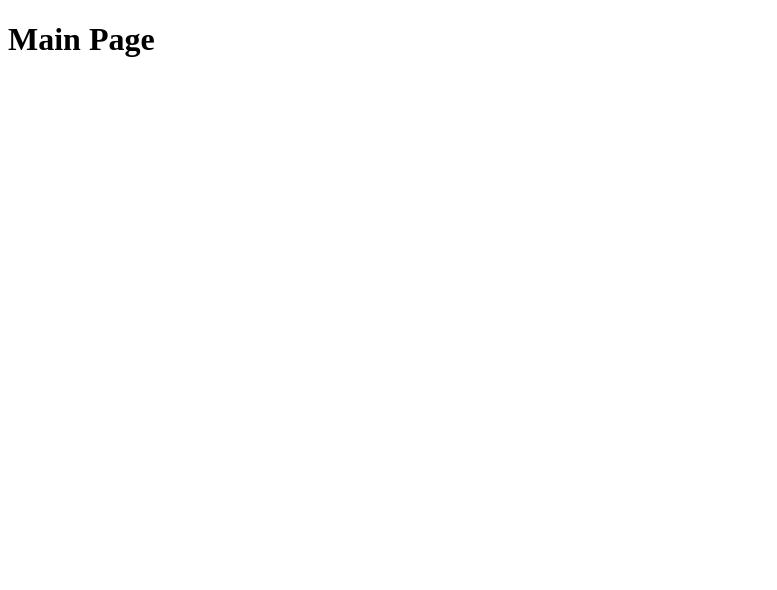
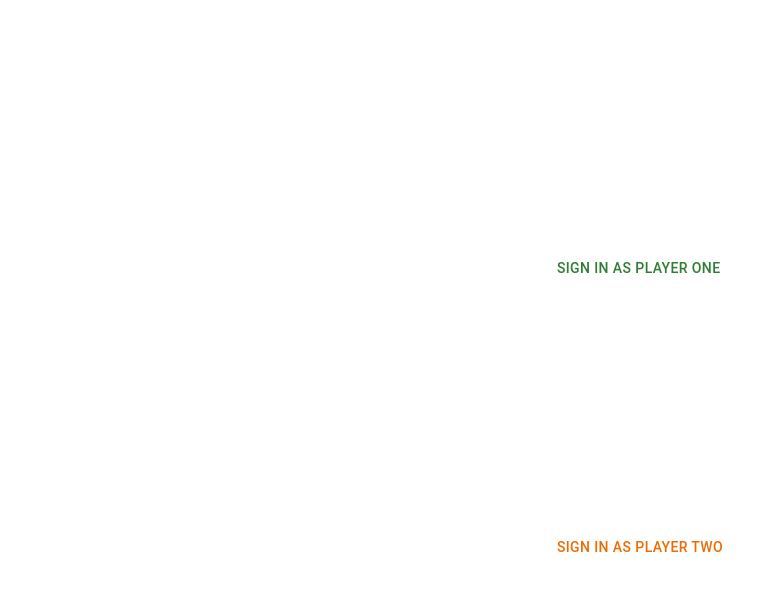
Before and after one commit to ajaynair1998/alternate-squad-picking-with-socketio, a React (Create React App) app in the folder frontend/: page / in a window 1280 px wide. Shown: the top 590 px of the page, without its empty margins (0-777 px from the left). Built offline with nearby package versions, Linux system fonts and the light colour scheme.

Commit message:
add : player one and player two screens

```diff
--- a/frontend/src/App.tsx
+++ b/frontend/src/App.tsx
@@ -1,9 +1,17 @@
 import React from "react";
+import Lobby from "./pages/Lobby";
+import PlayerOne from "./pages/Player-One";
+import PlayerTwo from "./pages/Player-Two";
+import { Routes, Route, Link } from "react-router-dom";
 
 function App() {
 	return (
 		<div className="App">
-			<h1>Main Page</h1>
+			<Routes>
+				<Route path="/" element={<Lobby />} />
+				<Route path="/player-one" element={<PlayerOne />} />
+				<Route path="/player-two" element={<PlayerTwo />} />
+			</Routes>
 		</div>
 	);
 }
--- a/frontend/src/index.tsx
+++ b/frontend/src/index.tsx
@@ -1,5 +1,7 @@
 import React from "react";
 import ReactDOM from "react-dom/client";
+
+import { BrowserRouter } from "react-router-dom";
 import App from "./App";
 
 const root = ReactDOM.createRoot(
@@ -7,6 +9,8 @@ const root = ReactDOM.createRoot(
 );
 root.render(
 	<React.StrictMode>
-		<App />
+		<BrowserRouter>
+			<App />
+		</BrowserRouter>
 	</React.StrictMode>
 );
--- /dev/null
+++ b/frontend/src/pages/Lobby/index.tsx
@@ -0,0 +1,62 @@
+import React from "react";
+import { Box, Button, Grid } from "@mui/material";
+import { useNavigate } from "react-router-dom";
+
+const Lobby = () => {
+	let navigate = useNavigate();
+	const signInAsPlayerOne = (
+		event: React.MouseEvent<HTMLButtonElement, MouseEvent>
+	) => {
+		try {
+			event.preventDefault();
+			navigate("../player-one", { replace: false });
+		} catch (err) {
+			console.log(err);
+		}
+	};
+
+	const signInAsPlayerTwo = (
+		event: React.MouseEvent<HTMLButtonElement, MouseEvent>
+	) => {
+		try {
+			event.preventDefault();
+			navigate("../player-two", { replace: false });
+		} catch (err) {
+			console.log(err);
+		}
+	};
+	return (
+		<Box>
+			<Grid
+				container
+				direction={"column"}
+				alignContent={"center"}
+				justifyContent={"space-evenly"}
+				sx={{ height: "100vh" }}
+			>
+				<Grid item>
+					<Button
+						color="success"
+						onClick={(e) => {
+							signInAsPlayerOne(e);
+						}}
+					>
+						Sign in as player One
+					</Button>
+				</Grid>
+				<Grid item>
+					<Button
+						color="warning"
+						onClick={(e) => {
+							signInAsPlayerTwo(e);
+						}}
+					>
+						Sign in as player Two
+					</Button>
+				</Grid>
+			</Grid>
+		</Box>
+	);
+};
+
+export default Lobby;
--- /dev/null
+++ b/frontend/src/pages/Player-One/index.tsx
@@ -0,0 +1,7 @@
+import React from "react";
+
+const PlayerOne = () => {
+	return <div>PlayerOne</div>;
+};
+
+export default PlayerOne;
--- /dev/null
+++ b/frontend/src/pages/Player-Two/index.tsx
@@ -0,0 +1,7 @@
+import React from "react";
+
+const PlayerTwo = () => {
+	return <div>PlayerTwo</div>;
+};
+
+export default PlayerTwo;
```
Also changed, not shown: frontend/package.json (+7 -0 lines), 1 other file (tests, documents, lock files or other folders).
